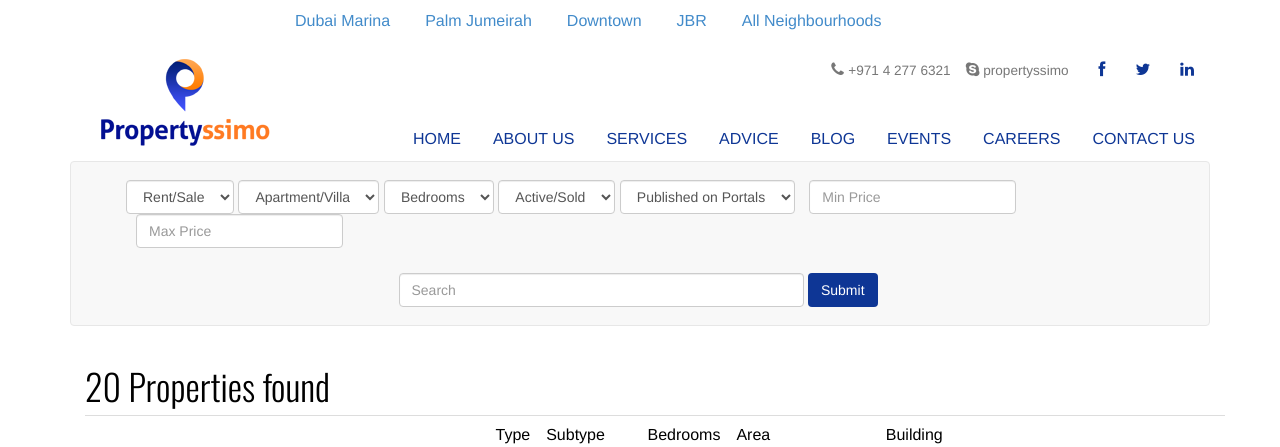
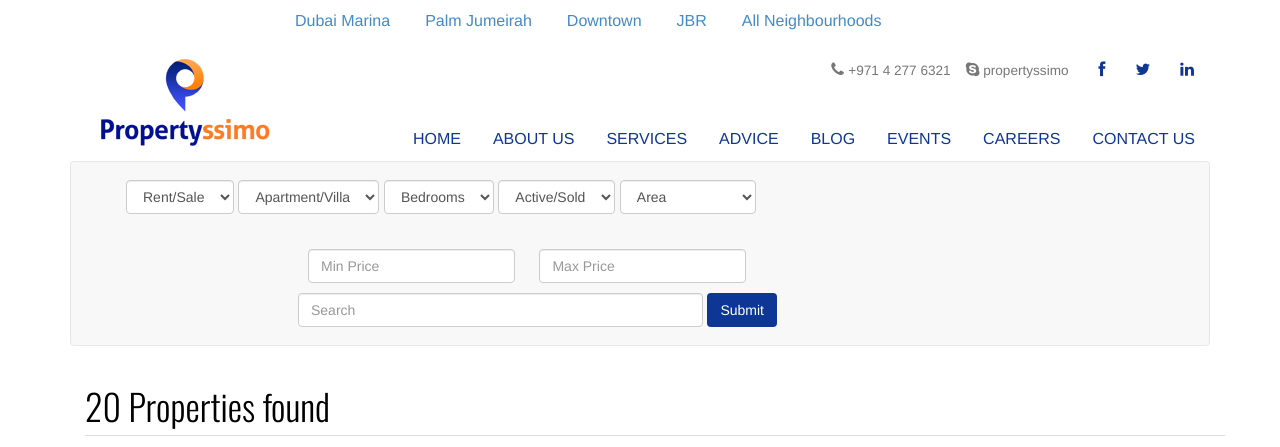
Before and after one commit to HammadH/propertyssimo, a Django app: template propertyssimo/templates/listings.html in a window 1280 px wide. Shown: the top 447 px of the page. Run offline with Django 3.2, Linux system fonts and the light colour scheme; data comes from the database, SQL or seed files in the repository; the template is opened without the code that fills it: values that come from a table or form of the project are taken from there, most other values are stand-ins (such as "Sample title", 1, 10 or a date in 2020); some libraries are stand-ins or nearby versions.

Commit message:
adding area search

```diff
--- a/propertyssimo/templates/listings.html
+++ b/propertyssimo/templates/listings.html
@@ -68,20 +68,22 @@
           <option value="1">Active</option>
           <option value="0">Sold</option>
       </select>
-      <select name='published' class='form-control'>
-          <option value="">Published on Portals</option>
-          <option value="True">Yes</option>
-          <option value="No">No</option>
+      <select name='area' class='form-control'>
+          <option value="">Area</option>
+          {% for option in area_options %}
+          <option value="{{option}}">{{option}}</option>
+          {% endfor %}
       </select>
-       <input type="text" name='min_price' class="form-control" style='margin-left:10px;' placeholder="Min Price">
-      <input type="text" name='max_price' class="form-control" style='margin-left:10px;' placeholder="Max Price">
+
           <div class='row' style='margin-top:25px;' >
-            <div class='col-lg-3'></div>
-            <div class='col-lg-6'>
+            <div class='col-lg-2'></div>
+            <div class='col-lg-8'>
+              <input type="text" name='min_price' class="form-control" style='margin:10px;' placeholder="Min Price">
+      <input type="text" name='max_price' class="form-control" style='margin:10px;' placeholder="Max Price">
           <input type="text" name='search' class="form-control pull" style=' padding-right:210px;' placeholder="Search">
            <button type="submit" class="btn" style='background:#0e3695;color:white;'>Submit</button>
         </div>
-        <div class='col-lg-3'></div>
+        <div class='col-lg-2'></div>
       </form>
       </div>
     </div><!-- /.navbar-collapse -->
@@ -140,5 +142,7 @@
 {% endfor %}
 </table>
 </div>
+</div>
+</div>
 
 {% endblock %}
```
Also changed, not shown: propertyssimo/listings/views.py (+5 -4 lines).
